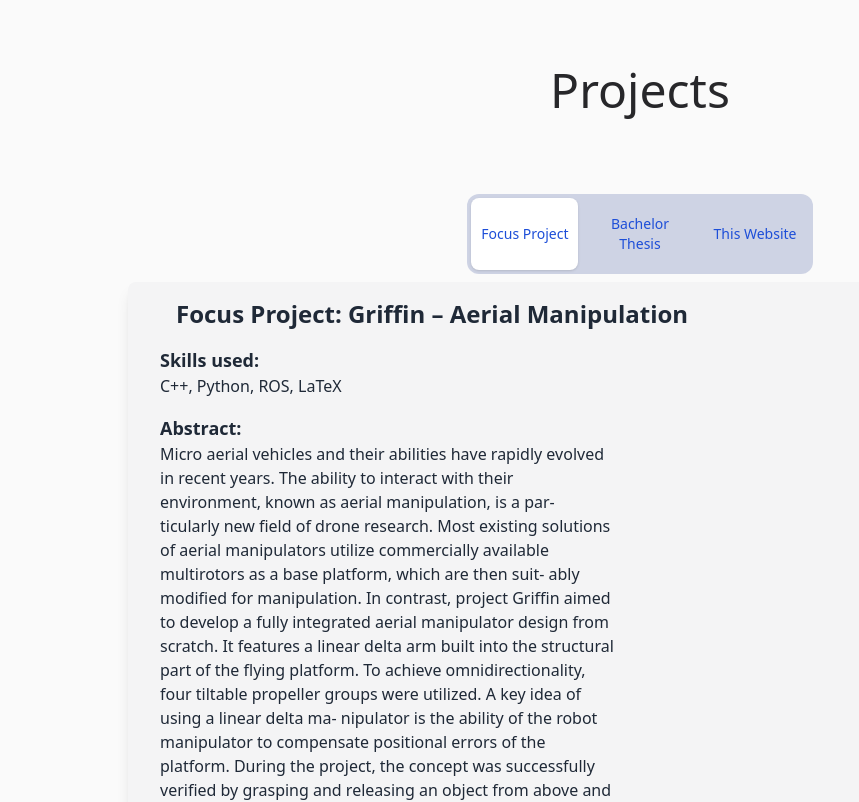
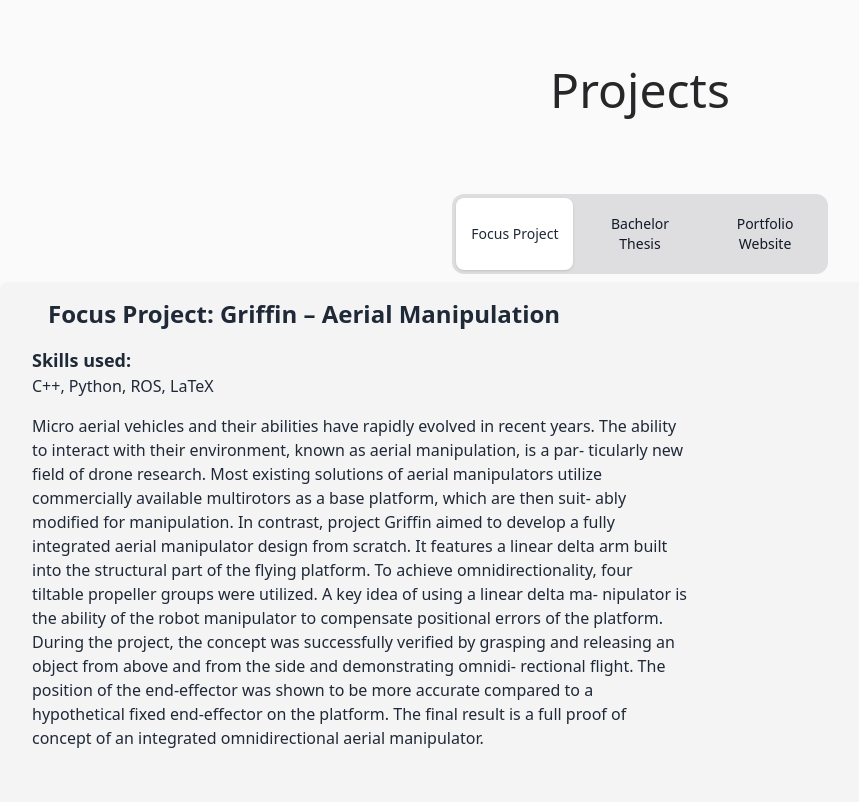
Before and after one commit to naefjo/naefjo.github.io, a React (Create React App) app: page / in a window 1280 px wide. Shown: the part 2440-3242 px from the top of the page, without its empty margins (0-859 px from the left). Built offline with nearby package versions, Linux system fonts and the light colour scheme.

Commit message:
refactored projects

```diff
--- a/src/components/projects.js
+++ b/src/components/projects.js
@@ -2,6 +2,7 @@ import { Tab } from '@headlessui/react'
 import { useState } from 'react'
 import bachelor_thesis_pdf from "../resources/bt_motion_planning.pdf"
 import griffin_final_report_pdf from "../resources/griffin_final_report.pdf"
+import code_pic from "../resources/code.jpg"
 
 function classNames(...classes) {
   return classes.filter(Boolean).join(' ')
@@ -12,77 +13,52 @@ export default function Projects() {
     return (
         <section id="projects">
             <h1 className="text-center text-4xl sm:text-5xl text-zinc-800 font-medium pt-4 pb-4">Projects</h1>
+              <div className='h-[60rem]'>
                 <Tabs />
+              </div>
         </section>
     )
 }
 
 function Tabs() {
-  let [categories] = useState({
-    "Focus Project": [
+  let [projects] = useState({
+    "Focus Project":
       {
-        id: 1,
-        title: 'Does drinking coffee make you smarter?',
-        date: '5h ago',
-        commentCount: 5,
-        shareCount: 2,
+        title: "Focus Project: Griffin – Aerial Manipulation",
+        skills: "C++, Python, ROS, LaTeX",
+        description: "Micro aerial vehicles and their abilities have rapidly evolved in recent years. The ability to interact with their environment, known as aerial manipulation, is a par- ticularly new field of drone research. Most existing solutions of aerial manipulators utilize commercially available multirotors as a base platform, which are then suit- ably modified for manipulation. In contrast, project Griffin aimed to develop a fully integrated aerial manipulator design from scratch. It features a linear delta arm built into the structural part of the flying platform. To achieve omnidirectionality, four tiltable propeller groups were utilized. A key idea of using a linear delta ma- nipulator is the ability of the robot manipulator to compensate positional errors of the platform. During the project, the concept was successfully verified by grasping and releasing an object from above and from the side and demonstrating omnidi- rectional flight. The position of the end-effector was shown to be more accurate compared to a hypothetical fixed end-effector on the platform. The final result is a full proof of concept of an integrated omnidirectional aerial manipulator.",
+        pdf: griffin_final_report_pdf
       },
+      "Bachelor Thesis":
       {
-        id: 2,
-        title: "So you've bought coffee... now what?",
-        date: '2h ago',
-        commentCount: 3,
-        shareCount: 2,
+        title: "Bachelor Thesis: \"Optimization Based Motion Planning on the SE(3) Manifold for an Omnidirectional Aerial Manipulator\"",
+        skills: "HTML, React.js, Tailwind CSS",
+        description: "In this bachelor thesis, a motion planner for the omnidirectional aerial manipulator PrisMAV is implemented. The optimization-based planner builds on the Covariant Hamiltonian Optimization for Motion Planning (CHOMP) algorithm to enable motion planning for omnidirectional micro aerial vehicles (OMAVs). CHOMP enables the computation of smooth and collision-free trajectories through the optimization of an initial (potentially infeasible) trajectory, such as a straight line path. An additional cost function on the orientation of PrisMAV was designed to encourage flight in energy efficient flight modes. \n The planner is tested and verified in simulation under different scenarios where rapidly-exploring random trees (RRT) serve as a performance benchmark. We observe clearly longer flight periods spent in favourable orientations for trajectories produced by our planner and a noticeable decrease in trajectory length compared to RRT.",
+        pdf: bachelor_thesis_pdf
       },
-    ],
-    "Bachelor Thesis": [
+    "Portfolio Website":
       {
-        id: 1,
-        title: 'Is tech making coffee better or worse?',
-        date: 'Jan 7',
-        commentCount: 29,
-        shareCount: 16,
+        title: "This Portfolio Website",
+        skills: "C++, Python, ROS, LaTeX",
+        description: "To improve my programming skills and to learn some web development, I decided to showcase my work eperience and my past projects on a portfolio website. The website is built using React.js and styled using Tailwind CSS.",
+        img: code_pic
       },
-      {
-        id: 2,
-        title: 'The most innovative things happening in coffee',
-        date: 'Mar 19',
-        commentCount: 24,
-        shareCount: 12,
-      },
-    ],
-    "This Website": [
-      {
-        id: 1,
-        title: 'Ask Me Anything: 10 answers to your questions about coffee',
-        date: '2d ago',
-        commentCount: 9,
-        shareCount: 5,
-      },
-      {
-        id: 2,
-        title: "The worst advice we've ever heard about coffee",
-        date: '4d ago',
-        commentCount: 1,
-        shareCount: 2,
-      },
-    ],
   })
 
   return (
     <div className="py-16 text-center sm:px-0">
       <Tab.Group>
-        <Tab.List className="inline-flex flex-col sm:flex-row sm:space-x-2 rounded-xl bg-blue-900/20 p-1">
-          {Object.keys(categories).map((category) => (
+        <Tab.List className="inline-flex flex-row sm:space-x-2 rounded-xl bg-zinc-500/20 p-1">
+          {Object.keys(projects).map((category) => (
             <Tab
               key={category}
               className={({ selected }) =>
                 classNames(
-                  'w-full max-w-[10rem] rounded-lg px-2 py-4 text-sm font-medium leading-5 text-blue-700',
-                  'ring-white ring-opacity-60 ring-offset-2 ring-offset-blue-400 focus:outline-none focus:ring-2',
+                  'w-full max-w-[10rem] rounded-lg px-2 py-4 text-sm font-medium leading-5 text-white-700',
+                  'ring-white ring-opacity-60 ring-offset-2 ring-offset-amber-500 focus:outline-none focus:ring-2',
                   selected
                     ? 'bg-white shadow'
-                    : 'text-blue-100 hover:bg-white/[0.12] hover:text-white'
+                    : 'text-gray-900 hover:bg-zinc-200 hover:text-gray-700'
                 )
               }
             >
@@ -91,59 +67,59 @@ function Tabs() {
           ))}
         </Tab.List>
 
-        <Tab.Panels className="mt-2 max-w-5xl mx-auto text-left">
-          <Tab.Panel
-            className="max-w-4xl md:max-w-7xl mx-auto bg-zinc-100 px-8 py-4 rounded-lg shadow-lg"
-          >
-            <h2 className="font-bold text-2xl mx-4">Focus Project: Griffin – Aerial Manipulation</h2>
-            <div className="flex flex-col  sm:flex-row justify-between mt-4">
-              <div className='pr-6'>
-                <h3 className='font-bold text-lg'>Skills used:</h3>
-                <p>C++, Python, ROS, LaTeX</p>
-                <h3 className='font-bold text-lg mt-4'> Abstract:</h3>
-                <p>
-                  Micro aerial vehicles and their abilities have rapidly evolved in recent years. The ability to interact with their environment, known as aerial manipulation, is a par- ticularly new field of drone research. Most existing solutions of aerial manipulators utilize commercially available multirotors as a base platform, which are then suit- ably modified for manipulation. In contrast, project Griffin aimed to develop a fully integrated aerial manipulator design from scratch. It features a linear delta arm built into the structural part of the flying platform. To achieve omnidirectionality, four tiltable propeller groups were utilized. A key idea of using a linear delta ma- nipulator is the ability of the robot manipulator to compensate positional errors of the platform. During the project, the concept was successfully verified by grasping and releasing an object from above and from the side and demonstrating omnidi- rectional flight. The position of the end-effector was shown to be more accurate compared to a hypothetical fixed end-effector on the platform. The final result is a full proof of concept of an integrated omnidirectional aerial manipulator.
-                </p>
-              </div>
-              <div className='mx-auto sm:mx-0'>
-                <iframe
-                  title="Focus Project Final Report"
-                  className='h-[40rem] w-[30rem]'
-                  src={griffin_final_report_pdf} />
-              </div>
-            </div>
-          </Tab.Panel>
+        <Tab.Panels className="mt-2 mx-auto text-left">
 
-          <Tab.Panel
-            className="max-w-4xl md:max-w-7xl mx-auto bg-zinc-100 px-8 py-4 rounded-lg shadow-lg"
-          >
-            <h2 className="font-bold text-2xl mx-4">Bachelor Thesis: "Optimization Based Motion Planning on the SE(3) Manifold for an Omnidirectional Aerial Manipulator"</h2>
-            <div className="flex flex-col  sm:flex-row justify-between mt-4">
-              <div className='pr-6'>
-                <h3 className='font-bold text-lg'>Skills used:</h3>
-                <p>C++, Python, ROS, LaTeX</p>
-                <h3 className='font-bold text-lg mt-4'> Abstract:</h3>
-                <p>
-                  In this bachelor thesis, a motion planner for the omnidirectional aerial manipulator PrisMAV is implemented. The optimization-based planner builds on the Covariant Hamiltonian Optimization for Motion Planning (CHOMP) algorithm to enable motion planning for omnidirectional micro aerial vehicles (OMAVs). CHOMP enables the computation of smooth and collision-free trajectories through the optimization of an initial (potentially infeasible) trajectory, such as a straight line path. An additional cost function on the orientation of PrisMAV was designed to encourage flight in energy efficient flight modes.
-                  The planner is tested and verified in simulation under different scenarios where rapidly-exploring random trees (RRT) serve as a performance benchmark. We observe clearly longer flight periods spent in favourable orientations for trajectories produced by our planner and a noticeable decrease in trajectory length compared to RRT.
-                </p>
-              </div>
-              <div className='mx-auto sm:mx-0'>
-                <iframe
-                  title="Bachelor Thesis pdf"
-                  className='h-[40rem] w-[30rem]'
-                  src={bachelor_thesis_pdf} />
-              </div>
-            </div>
-          </Tab.Panel>
+          {
+            Object.values(projects).map(
+              (project) => (
+                <MyTabPanel
+                  title={project.title}
+                  skills={project.skills}
+                  description={project.description}
+                  img={project.img}
+                  pdf={project.pdf}
 
-          <Tab.Panel
-            className="max-w-4xl md:max-w-7xl mx-auto bg-zinc-100 px-8 py-4 rounded-lg shadow-lg"
-          >
-
-          </Tab.Panel>
+                />
+              )
+            )
+          }
         </Tab.Panels>
       </Tab.Group>
     </div>
   )
 }
+
+function MyTabPanel(props) {
+  return (
+    <Tab.Panel
+      className="max-w-4xl md:max-w-7xl mx-auto bg-zinc-100 px-8 py-4 rounded-lg shadow-lg"
+    >
+      <h2 className="font-bold text-2xl mx-4">{props.title}</h2>
+      <div className="flex flex-col  sm:flex-row justify-between mt-4">
+        <div className='pb-10 sm:pb-0 sm:pr-10 md:pr-20'>
+          <h3 className='font-bold text-lg'>Skills used:</h3>
+          <p>{props.skills}</p>
+          <h3 className='font-bold text-lg mt-4'></h3>
+          <p>
+            {props.description}
+          </p>
+        </div>
+        <div className='mx-auto sm:mx-0'>
+          {props.img ?
+          <img
+            className="object-cover object-center rounded-lg"
+            src={props.img}
+          />
+          : null}
+          {props.pdf ?
+          <iframe
+            title="Bachelor Thesis pdf"
+            className='h-[40rem] w-auto sm:w-[30rem]'
+            src={props.pdf}
+          />
+          : null}
+        </div>
+      </div>
+    </Tab.Panel>
+  )
+}
```
Also changed, not shown: src/resources/code.jpg (added).
